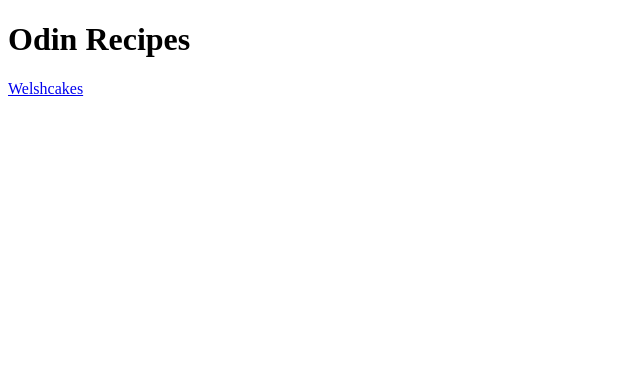
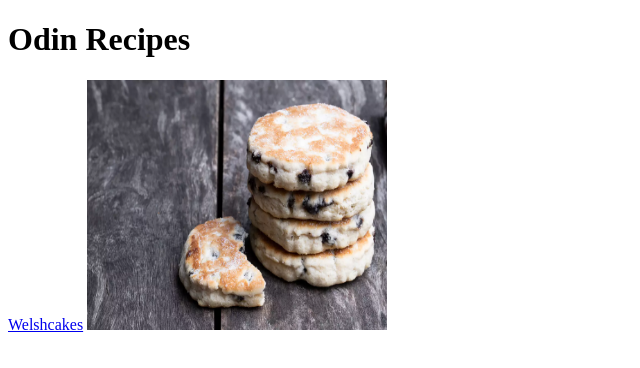
Before and after one commit to kbovers/odin-recipes, a plain HTML site: page index.html in a window 1280 px wide. Shown: the whole page, without its empty margins (0-640 px from the left). Drawn offline with Linux system fonts and the light colour scheme.

Commit message:
Add index.html

```diff
--- a/index.html
+++ b/index.html
@@ -1,6 +1,18 @@
 <!DOCTYPE html>
+<html>
+    <head>
+        <meta charset="utf-8">
+        <title> K's Recipe suggestions </title>
+    </head>
 
-<body>
-    <h1> Odin Recipes </h1>
-    <a href="recipes/welshcakes.html"> Welshcakes</a>
+    <body>
+
+        <h1> Odin Recipes </h1>
+        <a href="recipes/welshcakes.html"> Welshcakes</a>
+        <img src="images/Welshcakes.jpg" atl="A small circular cake with currents in. "
+        width = "300"
+        height = "250">
+
 </body>
+
+</html>
```
